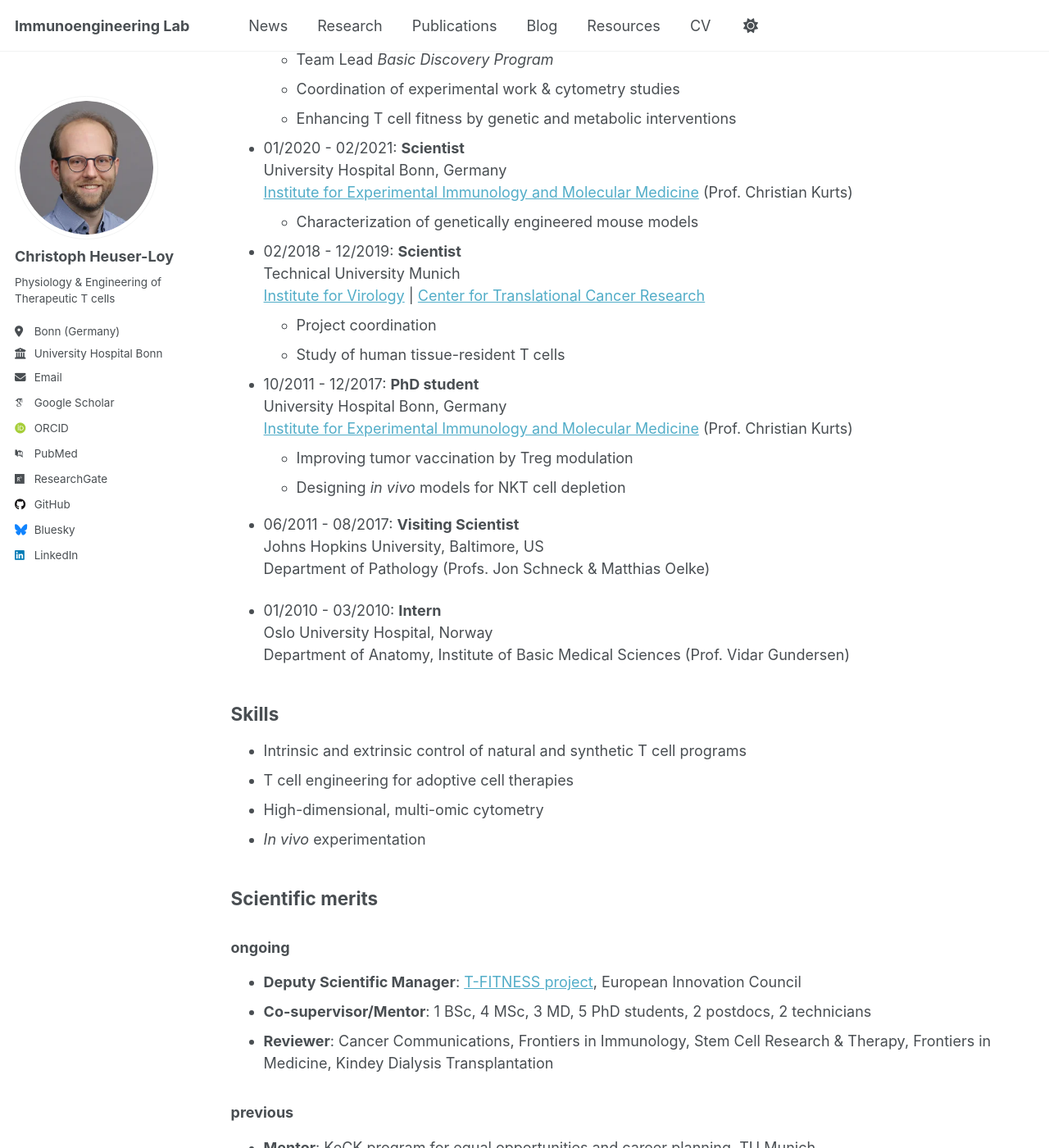
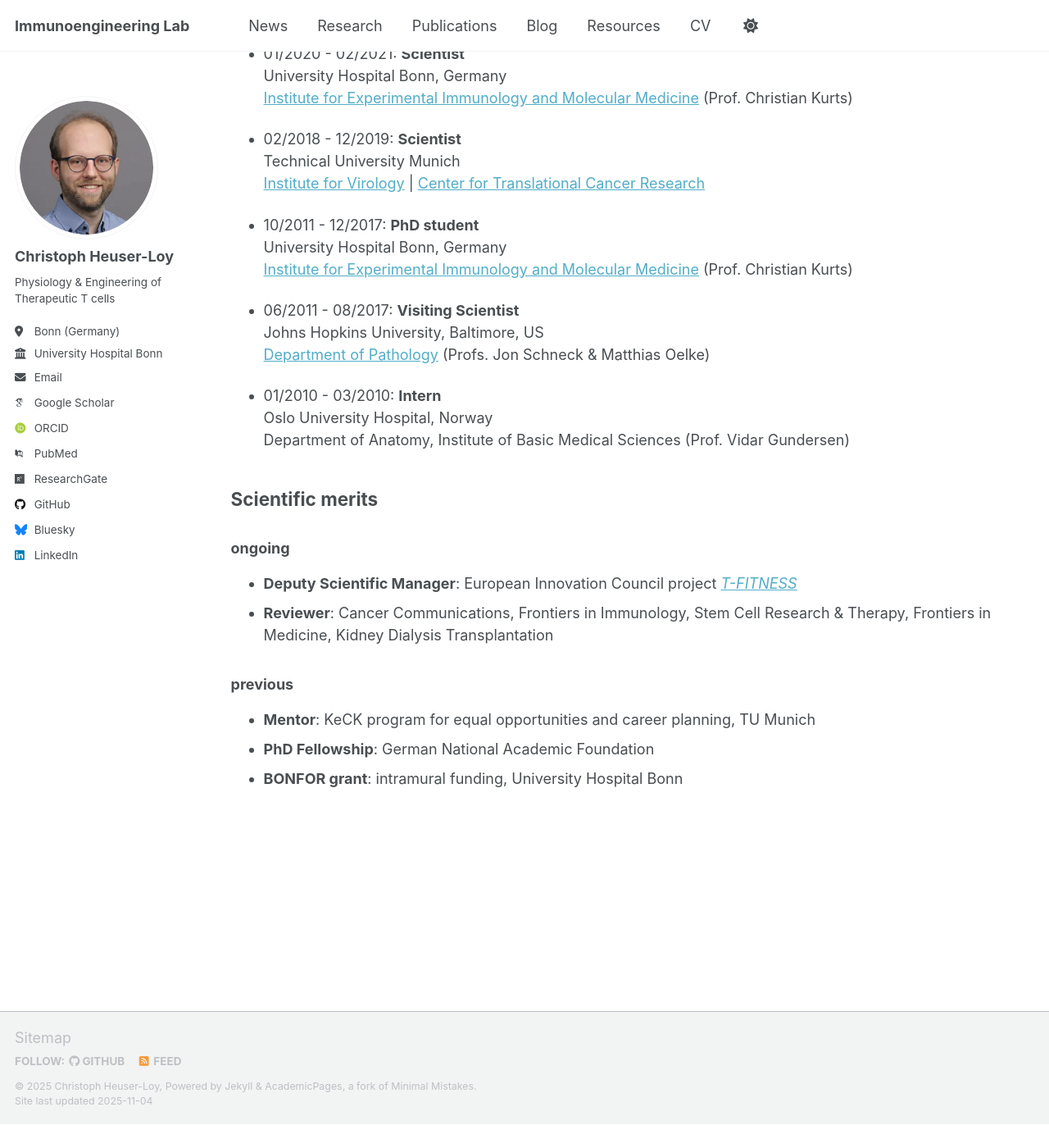
Before and after one commit to cheuserloy/cheuserloy.github.io, a Jekyll site: the page built from _pages/cv.md, in a window 1280 px wide and 1400 px high, scrolled down 527 px. Shown: the whole window at 82% size. Built offline with Jekyll 4.4.1, drawn with Linux system fonts in a browser that asks for light colours; some web fonts are replaced; a script that is not in the unit is left out; after the commit the page ends 1898 px from its top, so only the background shows below that; some of the changed text lies outside the part shown.

Commit message:
Revise CV sections for clarity and formatting

```diff
--- a/_pages/cv.md
+++ b/_pages/cv.md
@@ -10,56 +10,41 @@
 {% include base_path %}
 {% include toc %}
 
-Education
+University education
 -----
 * Ph.D in **Molecular Biomedicine**, University of Bonn, 2020
 * Diploma in **Molecular Biomedicine**, University of Bonn, 2011
 
-Work experience
+Scientific career
 -----
 * since 06/2025: **Junior Research Group Leader**\
   University Hospital Bonn, Germany\
   [Internal Medicine III – Hematology/Oncology](https://www.ukbonn.de/haematologie-und-onkologie/)
-  * T cell Physiology and Engineering
 
-* since 02/2021: **Senior Scientist**\
+* since 02/2021: **Senior Scientist:** Team Lead *Basic Discovery Program*\
   Leibniz Institute for Immunotherapy, Regensburg, Germany\
   [Division for Functional Immune Cell Modulation](https://lit.eu/research/research-divisions/functional-immune-cell-modulation/) (Prof. Luca Gattinoni)
-  * Team Lead *Basic Discovery Program*
-  * Coordination of experimental work & cytometry studies
-  * Enhancing T cell fitness by genetic and metabolic interventions
 
 * 01/2020 - 02/2021: **Scientist**\
   University Hospital Bonn, Germany\
   [Institute for Experimental Immunology and Molecular Medicine](https://www.immei.de/) (Prof. Christian Kurts)
-  * Characterization of genetically engineered mouse models
 
 * 02/2018 - 12/2019: **Scientist**\
   Technical University Munich\
   [Institute for Virology](https://www.pm.mh.tum.de/en/virologie/home/) | [Center for Translational Cancer Research](https://www.translatum.tum.de/en/translatum/home/)
-  * Project coordination
-  * Study of human tissue-resident T cells
 
 * 10/2011 - 12/2017: **PhD student**\
   University Hospital Bonn, Germany\
   [Institute for Experimental Immunology and Molecular Medicine](https://www.immei.de/) (Prof. Christian Kurts)
-  * Improving tumor vaccination by Treg modulation
-  * Designing *in vivo* models for NKT cell depletion
 
 * 06/2011 - 08/2017: **Visiting Scientist**\
   Johns Hopkins University, Baltimore, US\
-  Department of Pathology (Profs. Jon Schneck & Matthias Oelke)
+  [Department of Pathology](https://labs.pathology.jhu.edu/schneck/) (Profs. Jon Schneck & Matthias Oelke)
 
 * 01/2010 - 03/2010: **Intern**\
   Oslo University Hospital, Norway\
   Department of Anatomy, Institute of Basic Medical Sciences (Prof. Vidar Gundersen)
 
-Skills
------
-* Intrinsic and extrinsic control of natural and synthetic T cell programs
-* T cell engineering for adoptive cell therapies
-* High-dimensional, multi-omic cytometry
-* *In vivo* experimentation
 
 <!--
 Teaching
@@ -72,9 +57,8 @@
 Scientific merits
 -----
 ### ongoing
-* **Deputy Scientific Manager**: [T-FITNESS project](https://t-fitness-horizon.eu/), European Innovation Council
-* **Co-supervisor/Mentor**: 1 BSc, 4 MSc, 3 MD, 5 PhD students, 2 postdocs, 2 technicians
-* **Reviewer**: Cancer Communications, Frontiers in Immunology, Stem Cell Research & Therapy, Frontiers in Medicine, Kindey Dialysis Transplantation
+* **Deputy Scientific Manager**: European Innovation Council project [*T-FITNESS*](https://t-fitness-horizon.eu/)
+* **Reviewer**: Cancer Communications, Frontiers in Immunology, Stem Cell Research & Therapy, Frontiers in Medicine, Kidney Dialysis Transplantation
 
 ### previous
 * **Mentor**: KeCK program for equal opportunities and career planning, TU Munich
```
